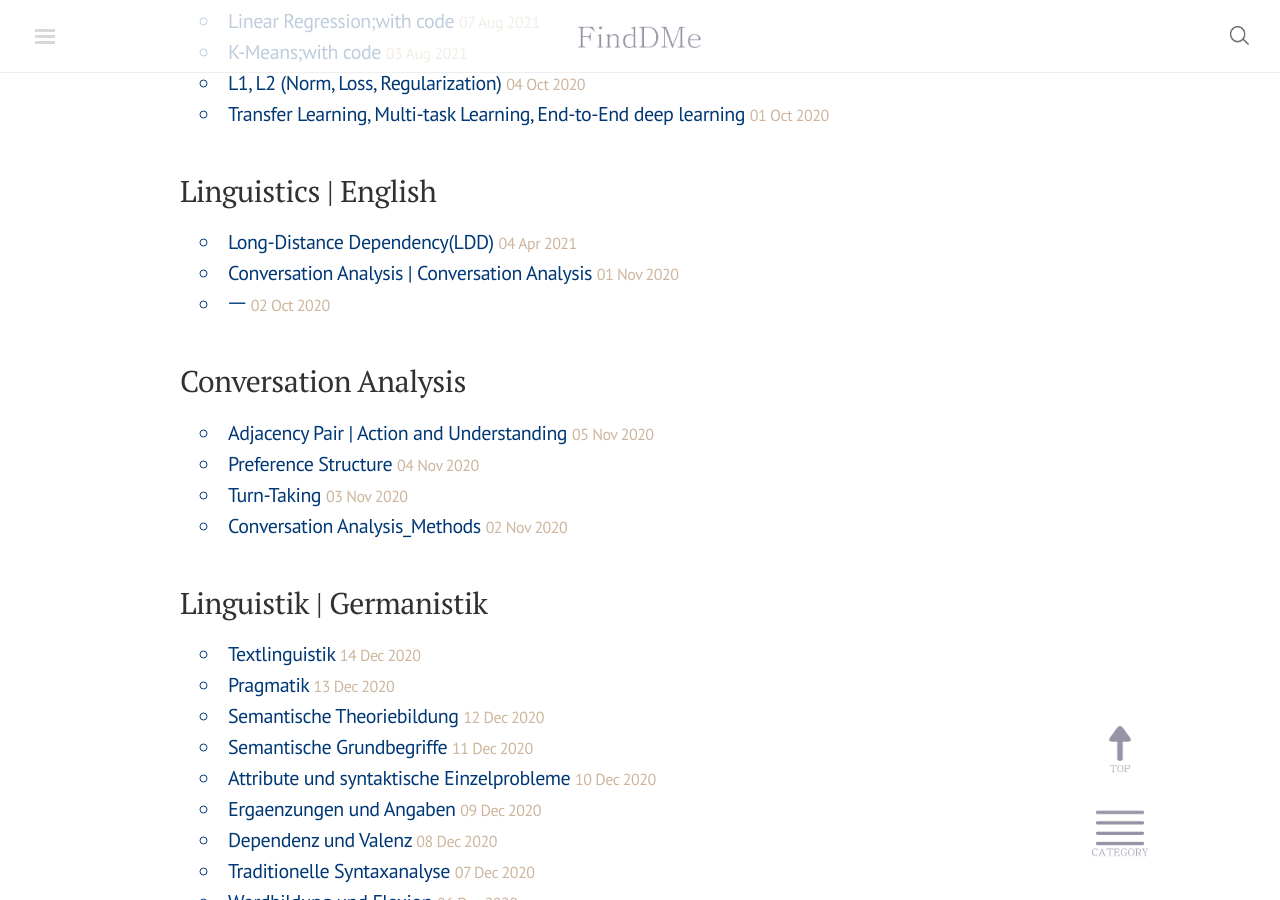
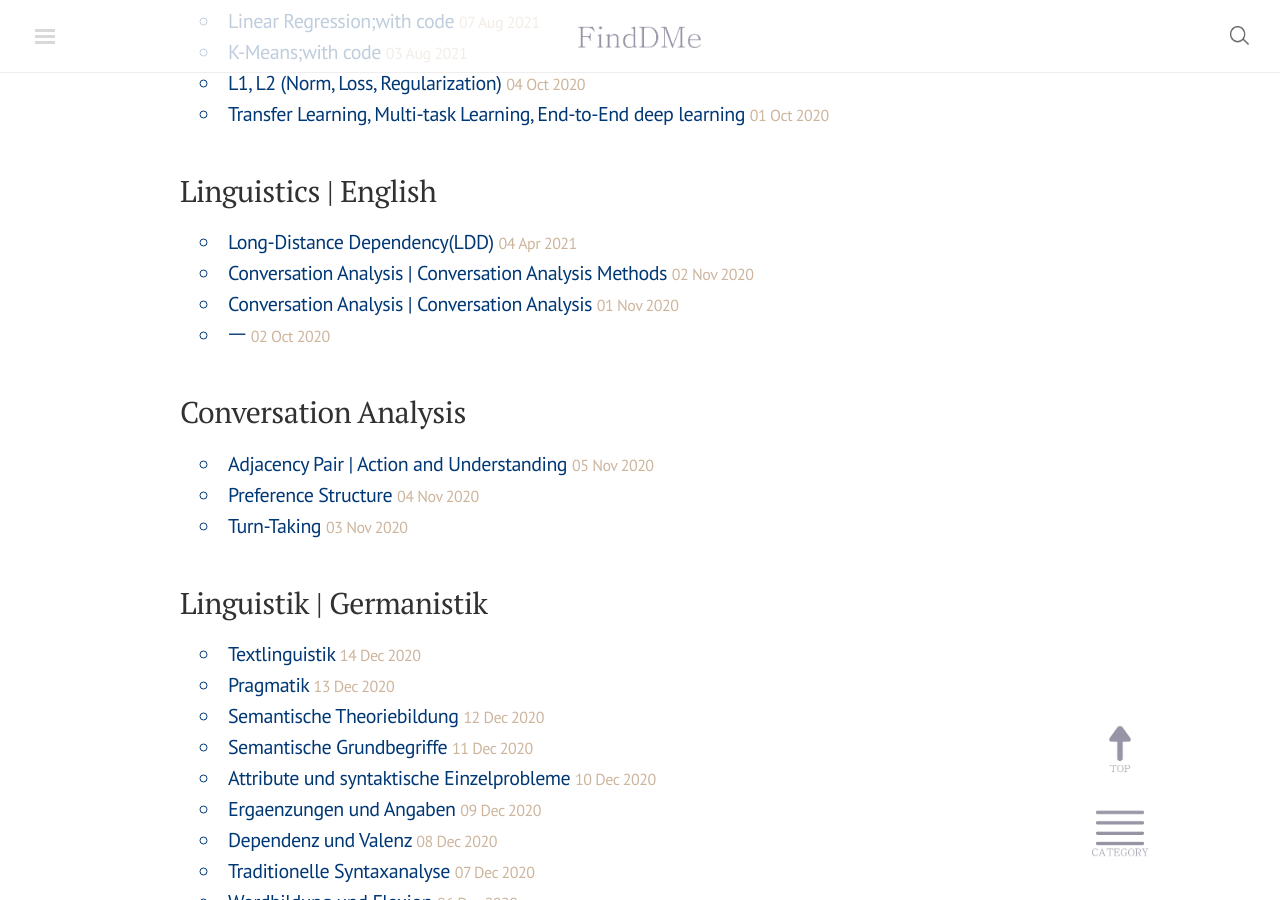
Before and after one commit to finddme/finddme.github.io, a Jekyll site: the page built from index.html, in a window 1280 px wide and 900 px high, scrolled down 1718 px. Built offline with Jekyll 4.4.1, drawn with Linux system fonts in a browser that asks for light colours; nearby versions of some CDN libraries; comment, search, counter and statistics services are not loaded; some of the changed lines change nothing that is shown.

Commit message:
Update 2020-11-02-Intersubjectivity.md

```diff
--- a/_posts/2020-11-02-Intersubjectivity.md
+++ b/_posts/2020-11-02-Intersubjectivity.md
@@ -1,7 +1,7 @@
 ---
-title: Conversation Analysis_Methods
-category: Conversation Analysis
-tag: Conversation Analysis
+title: Conversation Analysis | Conversation Analysis Methods
+category: Linguistics | English
+tag: Linguistics
 ---
 
 
```
